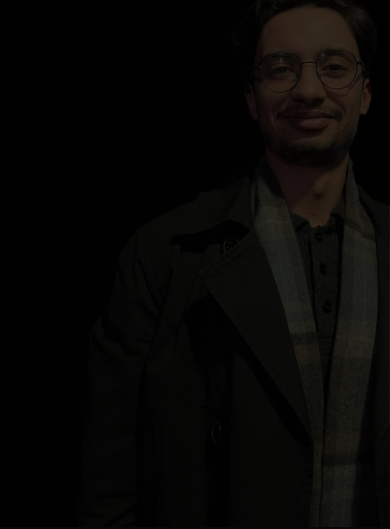
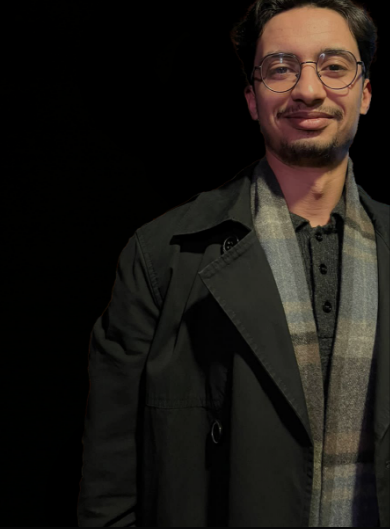
Before and after one commit to alasaidi/Portfolio, a website: page index.html in a window 390 px wide. Shown: the part 317-846 px from the top of the page. Drawn offline with nearby package versions, Linux system fonts and the light colour scheme.

Commit message:
fix bugs

```diff
--- a/style/style.css
+++ b/style/style.css
@@ -450,7 +450,7 @@ nav .fa-solid {
   display: none;
 }
 @media only screen and (max-width: 500px) {
-  #header {
+  #header::before {
     background-image: url(../public/assets/phone-background.png);
     background-size: cover;
     background-position: center;
@@ -516,7 +516,7 @@ nav .fa-solid {
 }
 
 @media only screen and (max-width: 800px) {
-  #header {
+  #header::before {
     background-image: url(../public/assets/phone-background.png);
     background-size: cover;
     background-position: center;
```
